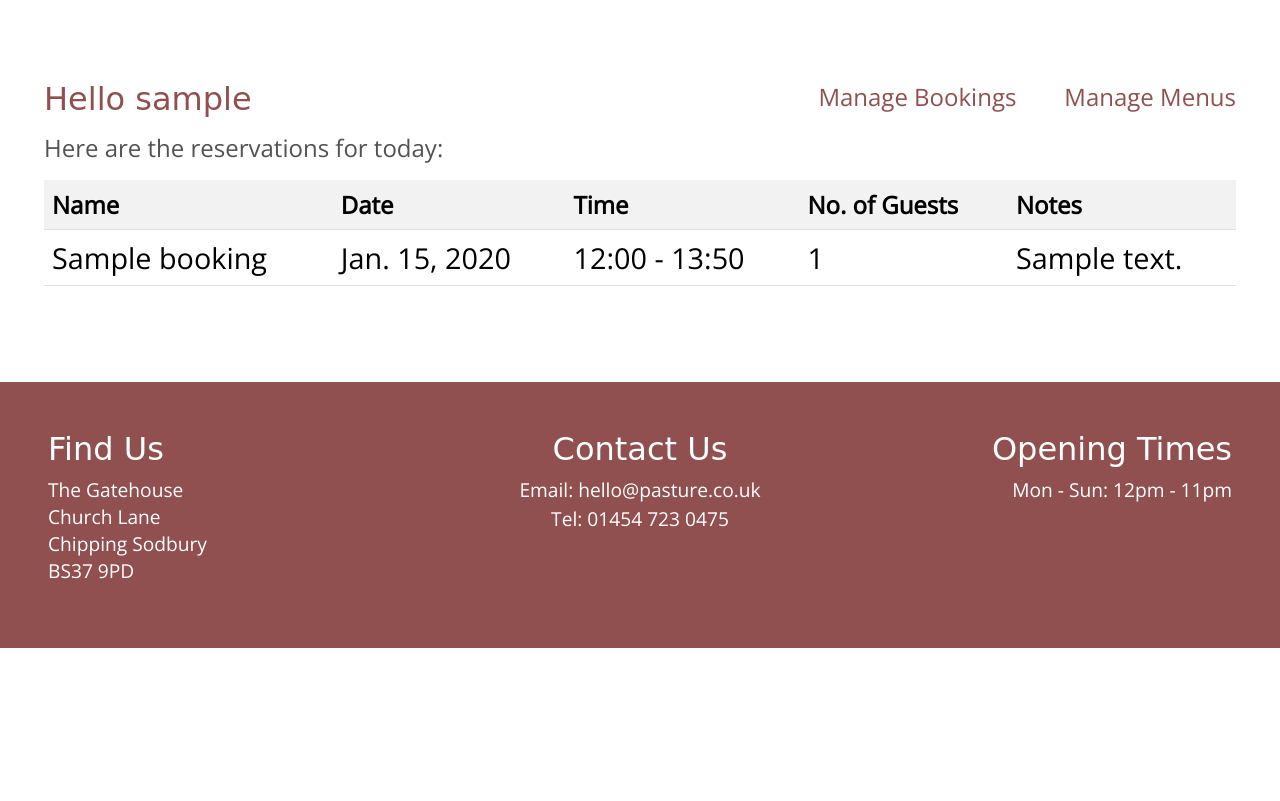
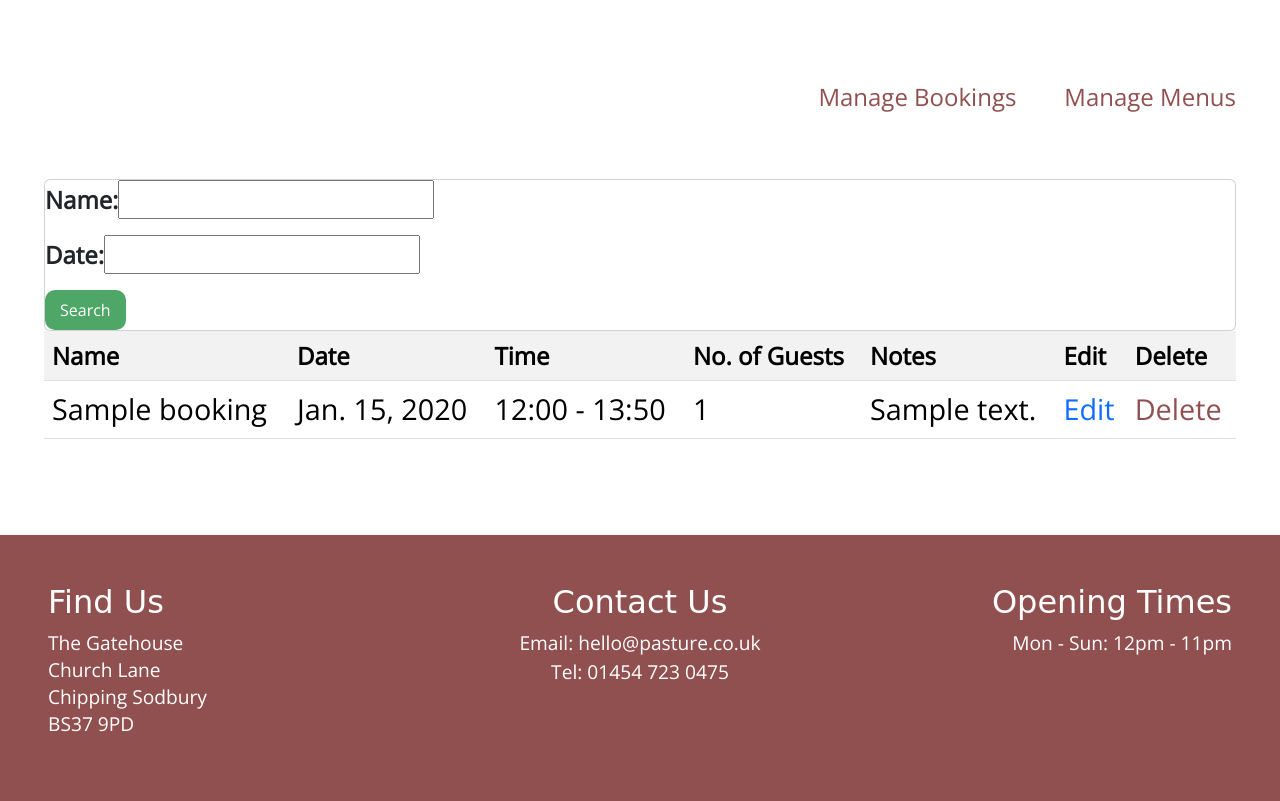
Before and after one commit to MichelleBritton/pasture, a Django app: page /manage_bookings/ in a window 1280 px wide. Shown: the part 400-1201 px from the top of the page. Before the commit the page ends 1048 px from the top, so only its background shows below. Run offline with Django 3.2, Linux system fonts and the light colour scheme; a user stored in the database is signed in; tables that the repository leaves empty hold one stand-in row (values such as "Sample post"); some libraries are stand-ins or nearby versions; some web fonts are replaced.

Commit message:
Add django filter

```diff
--- a/pasture/settings.py
+++ b/pasture/settings.py
@@ -51,6 +51,7 @@ INSTALLED_APPS = [
     'active_link',
     'crispy_forms',
     'crispy_bootstrap5',
+    'django_filters',
     'restaurant',
 ]
 
--- a/requirements.txt
+++ b/requirements.txt
@@ -8,6 +8,7 @@ Django==3.2.3
 django-active-link==0.1.8
 django-allauth==0.58.2
 django-crispy-forms==1.13.0
+django-filter==23.5
 gunicorn==20.1.0
 oauthlib==3.1.1
 psycopg2==2.8.6
--- /dev/null
+++ b/restaurant/filters.py
@@ -0,0 +1,13 @@
+import django_filters
+from .models import Booking
+
+
+class BookingFilter(django_filters.FilterSet):
+
+
+    class Meta:
+        model = Booking
+        fields = {
+            'name': ['exact', 'contains'],
+            'date': ['exact'],
+        }
--- a/restaurant/views.py
+++ b/restaurant/views.py
@@ -4,6 +4,7 @@ from .forms import BookTableForm
 from django.contrib.auth.models import User
 from django.contrib import messages
 from datetime import datetime
+from .filters import BookingFilter
 
 
 def home(request):
@@ -65,7 +66,10 @@ def edit_booking(request, booking_id):
             form.save()
             messages.success(request,
                 'Thank you, your reservation has been changed')
-            return redirect('my_profile')
+            if request.user.is_staff:
+                return redirect('manage_bookings')
+            else:
+                return redirect('my_profile')
         else:
             messages.error(request, 'Sorry, the date and time you have requested has already been booked, please select another date or time')
             form = BookTableForm()
@@ -91,7 +95,10 @@ def delete_booking(request, booking_id):
     # Otherwise, return to My Profile
     if request.method == "POST":
         booking.delete()
-        return redirect('my_profile')
+        if request.user.is_staff:
+            return redirect('manage_bookings')
+        else:
+            return redirect('my_profile')
 
     # If it is a GET request then render the delete confirmation page
     return render(request, "delete_booking.html")
@@ -115,9 +122,12 @@ def manage_bookings(request):
     Render Manage Bookings page to display all bookings
     and ability to edit and delete them
     """
-    bookings = Booking.objects.all()
+    all_bookings = Booking.objects.order_by('date')
+    booking_filter = BookingFilter(request.GET, queryset=all_bookings)
+    all_bookings = booking_filter.qs
 
     context = {
-        'bookings' : bookings,
+        'all_bookings': all_bookings,
+        "booking_filter": booking_filter,
     }
     return render(request, 'manage_bookings.html', context)
--- a/templates/manage_bookings.html
+++ b/templates/manage_bookings.html
@@ -16,15 +16,23 @@
         {% if user.is_authenticated %}
         <div class="container-fluid">
             <!-- Sub Navigation -->
-            <div class="d-flex justify-content-between">
-                <h2 class="red">Hello {{ user.username }}</h2>
+            <div class="d-flex justify-content-end pb-5">
                 <ul class="d-flex sub-nav">
-                    <li><a href="" class="red px-5">Manage Bookings</a></li>
+                    <li><a href="{% url 'manage_bookings' %}" class="red px-5">Manage Bookings</a></li>
                     <li><a href="" class="red">Manage Menus</a></li>
                 </ul>
             </div>
-            <!-- Today's reservations -->
-            <p>Here are the reservations for today:</p>
+            <!-- Filter -->
+            <div class="form-group">
+                <div class="card">
+                    <form method="get">
+                        <p><b>Name:</b>{{ booking_filter.form.name }}</p>
+                        <p><b>Date:</b>{{ booking_filter.form.date }}</p>
+                        <button class="btn" type="submit">Search</button>
+                    </form>
+                </div>
+            </div>
+            <!-- All reservations -->
             <div class="table-responsive">
                 <table class="table table-striped">
                     <tr>
@@ -33,14 +41,22 @@
                         <th>Time</th>
                         <th>No. of Guests</th>
                         <th>Notes</th>
+                        <th>Edit</th>
+                        <th>Delete</th>
                     </tr>
-                    {% for booking in bookings %}
+                    {% for booking in all_bookings %}
                     <tr>
                         <td>{{ booking.name }}</td>
                         <td>{{ booking.date }}</td>
                         <td>{{ booking.get_time_display }}</td>
                         <td>{{ booking.no_of_guests }}</td>
                         <td>{{ booking.notes }}</td>
+                        <td>
+                            <a href="/edit/{{ booking.id }}">Edit</a>
+                        </td>
+                        <td>
+                            <a href="/delete/{{ booking.id }}" class="red">Delete</a>
+                        </td>
                     </tr>
                     {% endfor %}
                 </table>
```
